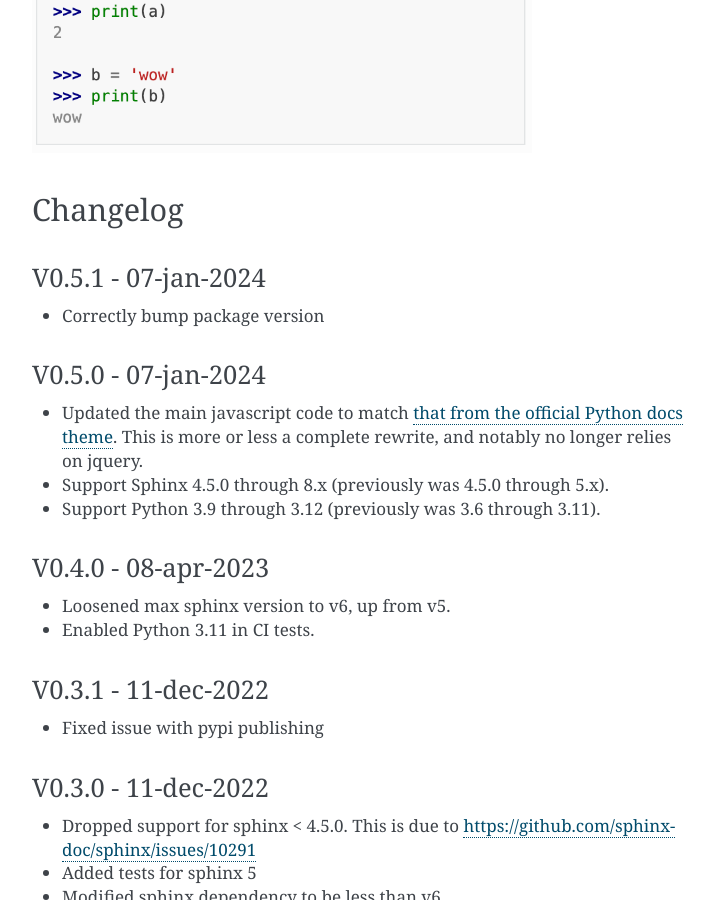
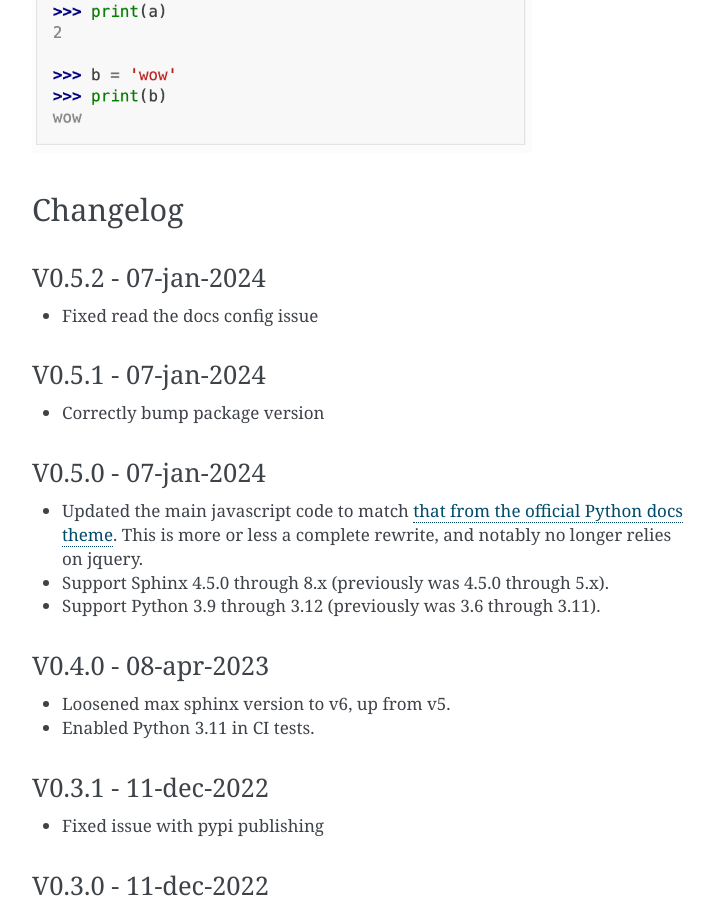
Before and after one commit to jurasofish/sphinx-toggleprompt, a Sphinx documentation site: the page built from doc/index.rst, in a window 1280 px wide and 900 px high, scrolled down 2518 px. Shown: the whole window, without its empty margins (388-1102 px from the left). Built offline with Sphinx 7.4.7, drawn with Linux system fonts in a browser that asks for light colours.

Commit message:
Bump version after fixing RTD config

```diff
--- a/doc/index.rst
+++ b/doc/index.rst
@@ -154,6 +154,12 @@ There's an example of this in the doc_copybutton folder.
 Changelog
 ================================
 
+V0.5.2 - 07-jan-2024
+-----------------------
+
+- Fixed read the docs config issue
+
+
 V0.5.1 - 07-jan-2024
 -----------------------
 
--- a/sphinx_toggleprompt/__init__.py
+++ b/sphinx_toggleprompt/__init__.py
@@ -2,7 +2,7 @@ from sphinx.util import logging
 from pathlib import Path
 
 
-__version__ = "0.5.1"
+__version__ = "0.5.2"
 logger = logging.getLogger(__name__)
 
 
```
